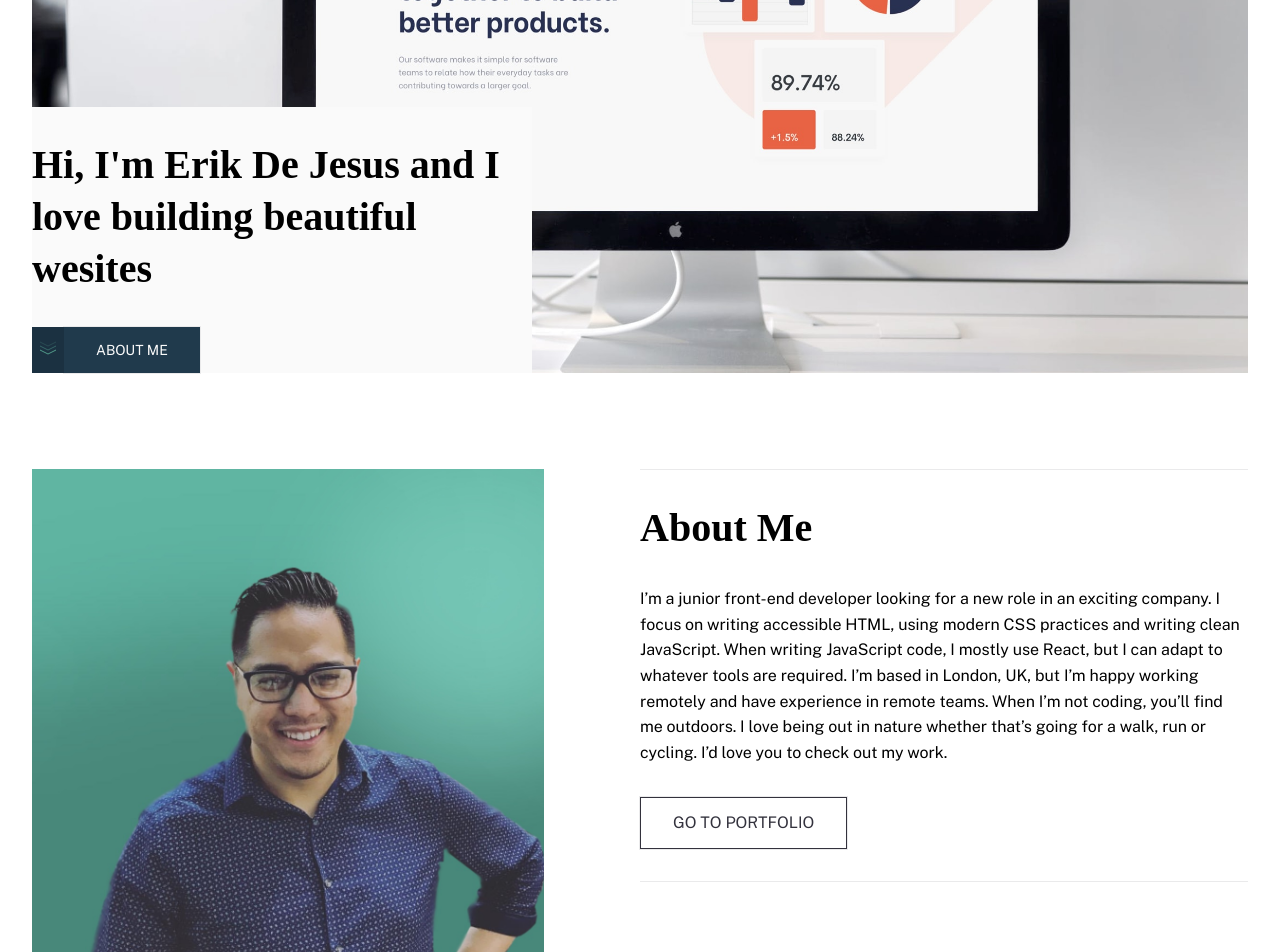
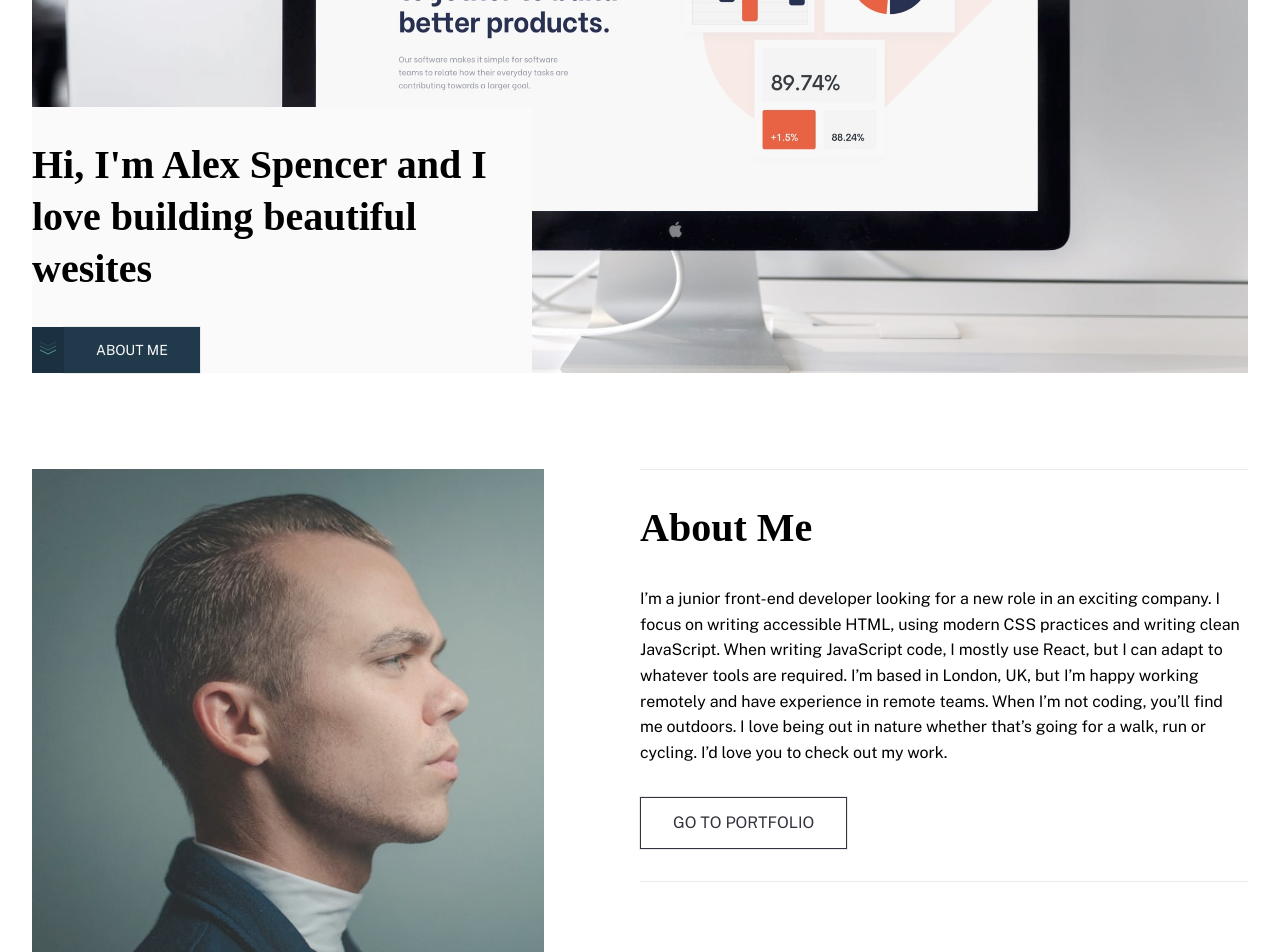
Before and after one commit to erikdcodes/Minimalist-Portfolio, a Next.js app: page / in a window 1280 px wide. Shown: the part 380-1332 px from the top of the page. Built offline with nearby package versions, Linux system fonts and the light colour scheme; a web font is replaced by a local one.

Commit message:
add readme

```diff
--- a/pages/index.js
+++ b/pages/index.js
@@ -11,12 +11,12 @@ const Home = () => (
       <section className="hero-container">
         <img src="/images/image-homepage-hero@2x.jpg" alt="image of computer" />
         <div className="title-container">
-          <h2>Hi, I'm Erik De Jesus and I love building beautiful wesites</h2>
+          <h2>Hi, I'm Alex Spencer and I love building beautiful wesites</h2>
           <button>About Me</button>
         </div>
       </section>
       <Section
-        imgSrc="/images/myphoto1.jpg"
+        imgSrc="/images/image-homepage-profile.jpg"
         title="About Me"
         imgAlt="profile photo"
         text="I’m a junior front-end developer looking for a new role in an exciting company. I focus on writing accessible HTML, using modern CSS practices and writing clean JavaScript. When writing JavaScript code, I mostly use React, but I can adapt to whatever tools are required. I’m based in London, UK, but I’m happy working remotely and have experience in remote teams. When I’m not coding, you’ll find me outdoors. I love being out in nature whether that’s going for a walk, run or cycling. I’d love you to check out my work."
```
Also changed, not shown: 1 other file (tests, documents, lock files or other folders).
